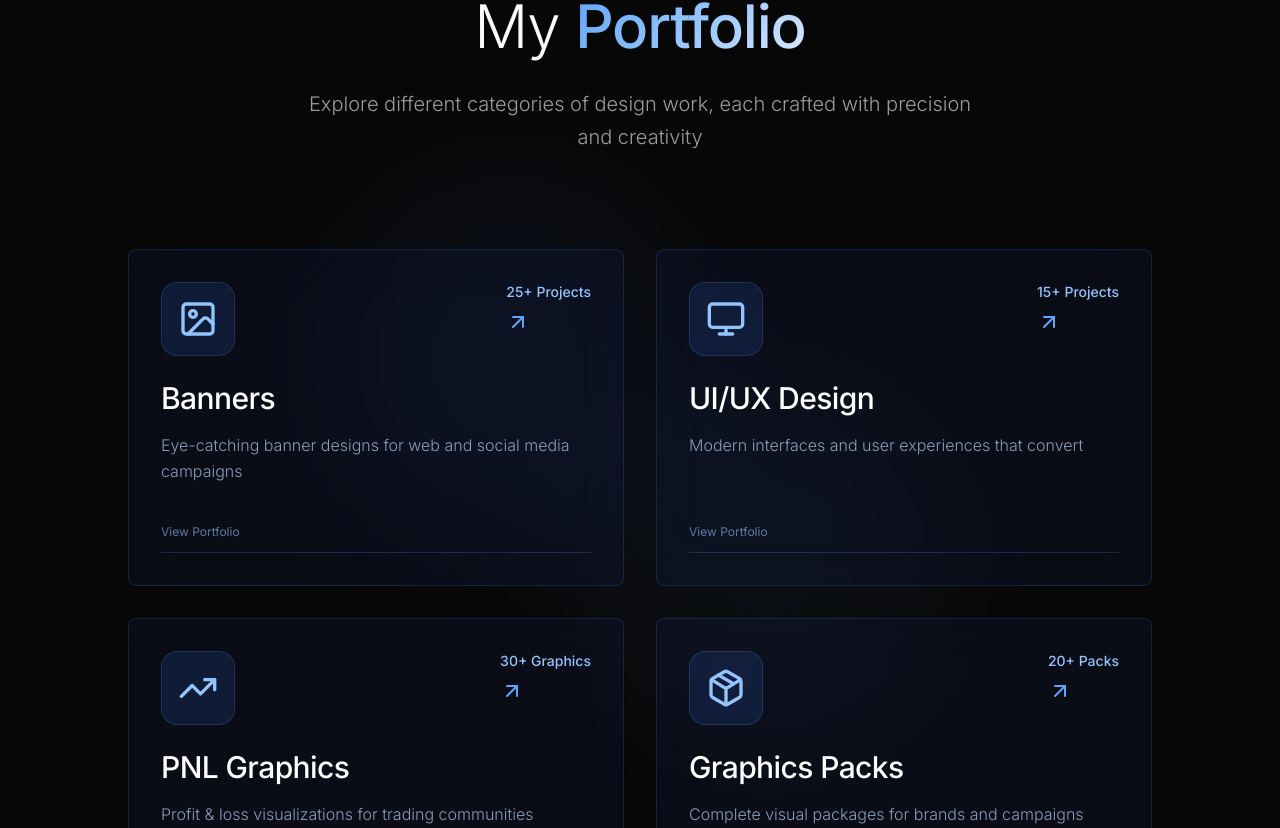
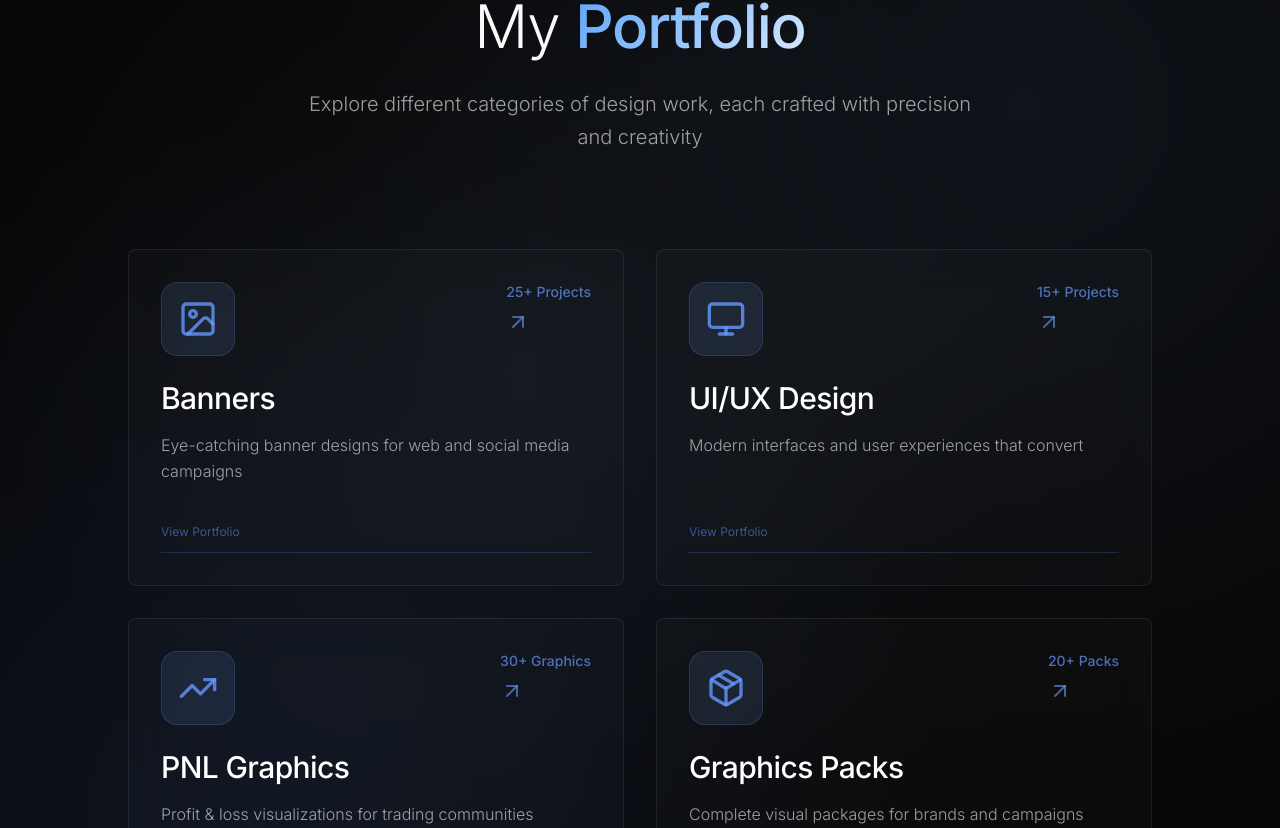
Before and after one commit to zakariyyazeb108/degen-neon-canvas, a React (Vite) app: page / in a window 1280 px wide. Shown: the part 1832-2660 px from the top of the page. Built offline with nearby package versions, Linux system fonts and the light colour scheme.

Commit message:
Fix: Portfolio card color
Updated portfolio card colors to match the website's blue scheme.

```diff
--- a/src/components/Portfolio.tsx
+++ b/src/components/Portfolio.tsx
@@ -41,11 +41,8 @@ const Portfolio = () => {
 
   return (
     <section id="portfolio" className="py-32 bg-background relative overflow-hidden">
-      {/* Blue gradient background to match the site */}
-      <div className="absolute inset-0 opacity-30">
-        <div className="absolute top-1/4 left-1/4 w-96 h-96 bg-blue-500/20 rounded-full blur-3xl"></div>
-        <div className="absolute bottom-1/4 right-1/4 w-96 h-96 bg-blue-400/15 rounded-full blur-3xl"></div>
-      </div>
+      {/* Use the same gradient pattern as the rest of the site */}
+      <div className="hero-gradient absolute inset-0"></div>
 
       <div className="container mx-auto px-6 relative z-10">
         <div className="text-center mb-24">
@@ -65,42 +62,42 @@ const Portfolio = () => {
               className="block group"
               style={{ animationDelay: `${index * 0.1}s` }}
             >
-              <Card className="bg-blue-950/20 backdrop-blur-xl border-blue-500/20 hover:border-blue-400/40 transition-all duration-500 hover:bg-blue-900/30 p-8 h-full group-hover:shadow-2xl group-hover:shadow-blue-500/10">
+              <Card className="premium-card p-8 h-full">
                 <div className="space-y-6 h-full flex flex-col">
 
                   {/* Header section */}
                   <div className="flex items-start justify-between">
-                    <div className="p-4 rounded-2xl bg-blue-500/10 backdrop-blur-sm border border-blue-400/20 transition-all duration-300 group-hover:bg-blue-500/20 group-hover:border-blue-400/40">
-                      <category.icon className="w-10 h-10 text-blue-300 group-hover:text-blue-200 transition-colors duration-300" />
+                    <div className="p-4 rounded-2xl bg-primary/10 backdrop-blur-sm border border-primary/20 transition-all duration-300 group-hover:bg-primary/20 group-hover:border-primary/40">
+                      <category.icon className="w-10 h-10 text-primary/80 group-hover:text-primary transition-colors duration-300" />
                     </div>
 
                     <div className="text-right">
-                      <span className="text-blue-300 font-medium text-sm block mb-2">
+                      <span className="text-primary/70 font-medium text-sm block mb-2">
                         {category.count}
                       </span>
-                      <ArrowUpRight className="w-6 h-6 text-blue-400 group-hover:text-blue-300 transition-all duration-300 transform group-hover:translate-x-1 group-hover:-translate-y-1" />
+                      <ArrowUpRight className="w-6 h-6 text-primary/60 group-hover:text-primary/80 transition-all duration-300 transform group-hover:translate-x-1 group-hover:-translate-y-1" />
                     </div>
                   </div>
 
                   {/* Content */}
                   <div className="space-y-4 flex-grow">
-                    <h3 className="text-3xl font-medium text-white group-hover:text-blue-100 transition-colors duration-300">
+                    <h3 className="text-3xl font-medium text-white group-hover:text-primary/90 transition-colors duration-300">
                       {category.title}
                     </h3>
-                    <p className="text-blue-200/70 group-hover:text-blue-200/90 leading-relaxed font-light transition-colors duration-300">
+                    <p className="text-white/60 group-hover:text-white/80 leading-relaxed font-light transition-colors duration-300">
                       {category.description}
                     </p>
                   </div>
 
                   {/* Progress indicator */}
                   <div className="pt-4">
-                    <div className="flex items-center justify-between text-xs text-blue-300/60 group-hover:text-blue-300/80 transition-colors duration-300 mb-3">
+                    <div className="flex items-center justify-between text-xs text-primary/50 group-hover:text-primary/70 transition-colors duration-300 mb-3">
                       <span>View Portfolio</span>
                       <span className="opacity-0 group-hover:opacity-100 transition-opacity duration-300">→</span>
                     </div>
 
-                    <div className="w-full h-px bg-blue-400/20">
-                      <div className="h-full bg-blue-400/60 transform scale-x-0 group-hover:scale-x-100 transition-transform duration-500 origin-left"></div>
+                    <div className="w-full h-px bg-primary/20">
+                      <div className="h-full bg-primary/60 transform scale-x-0 group-hover:scale-x-100 transition-transform duration-500 origin-left"></div>
                     </div>
                   </div>
                 </div>
```
